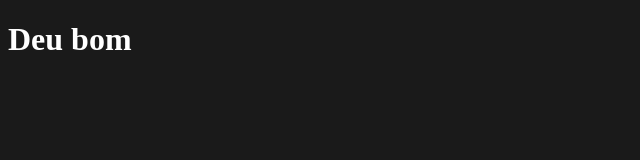
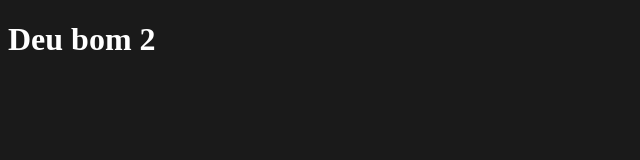
Before and after one commit to marcos931074/electron-update, an Electron app: page src/html/index.html in a window 1200 px wide. Shown: the full height of the page, 0-640 px from the left. Drawn offline with Linux system fonts and the light colour scheme.

Commit message:
Testando

```diff
--- a/src/html/index.html
+++ b/src/html/index.html
@@ -8,7 +8,7 @@
 </head>
 
 <body>
-    <h1>Deu bom</h1>
+    <h1>Deu bom 2</h1>
 </body>
 
 </html>
```
